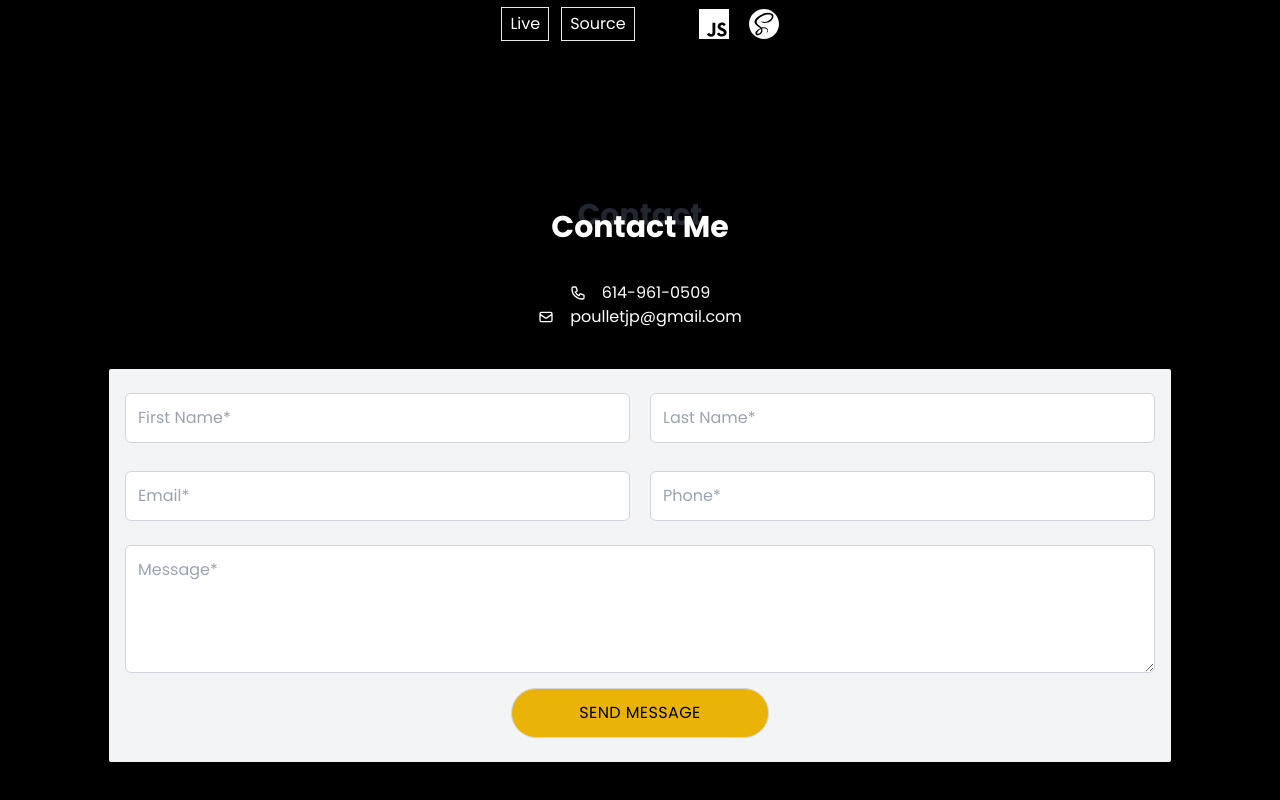
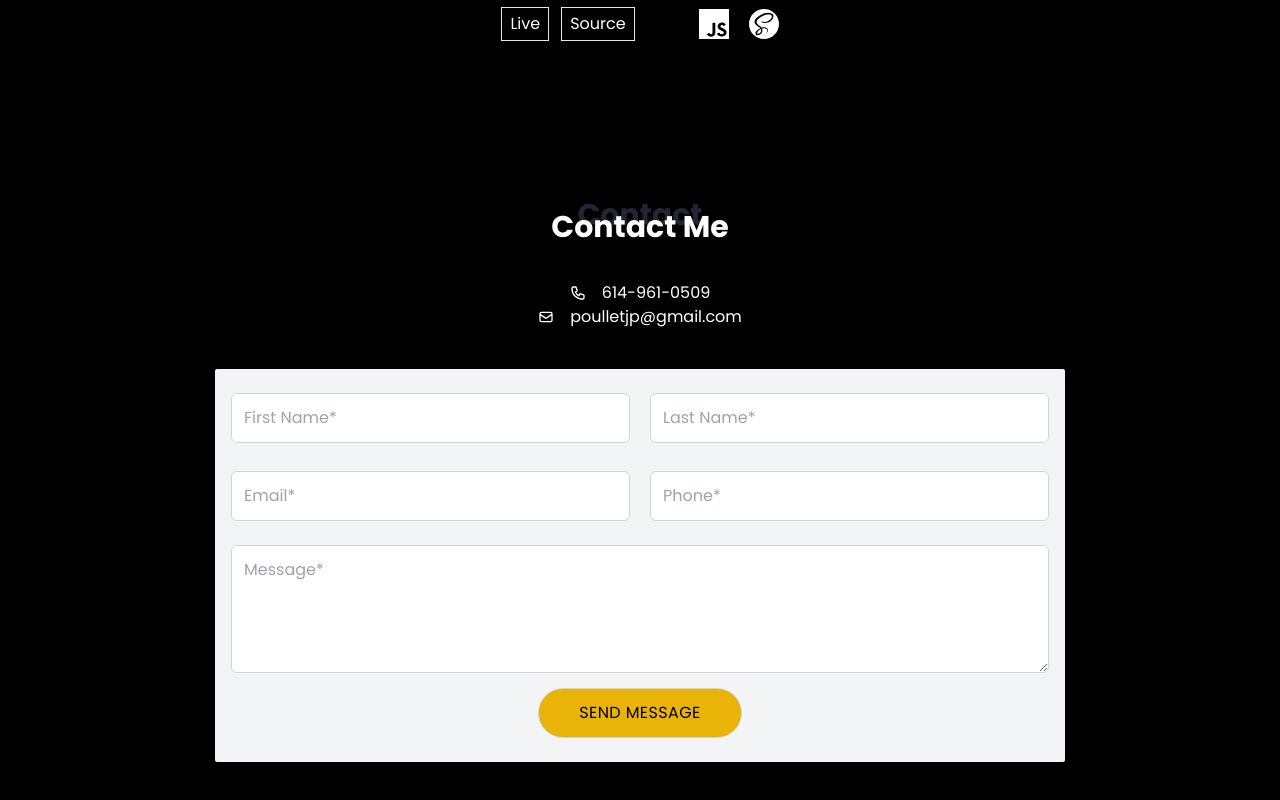
Before and after one commit to jppoullet/portfolio, a React (Vite) app: page / in a window 1280 px wide. Shown: the part 4303-5103 px from the top of the page. Built offline with nearby package versions, Linux system fonts and the light colour scheme.

Commit message:
contact card set max width

```diff
--- a/src/components/ContactCard.jsx
+++ b/src/components/ContactCard.jsx
@@ -57,7 +57,7 @@ const ContactCard = () => {
   };
 
   return (
-    <div>
+    <div className="md:max-w-[850px] m-auto">
       <form
         id="form"
         onSubmit={handleSubmit}
```
